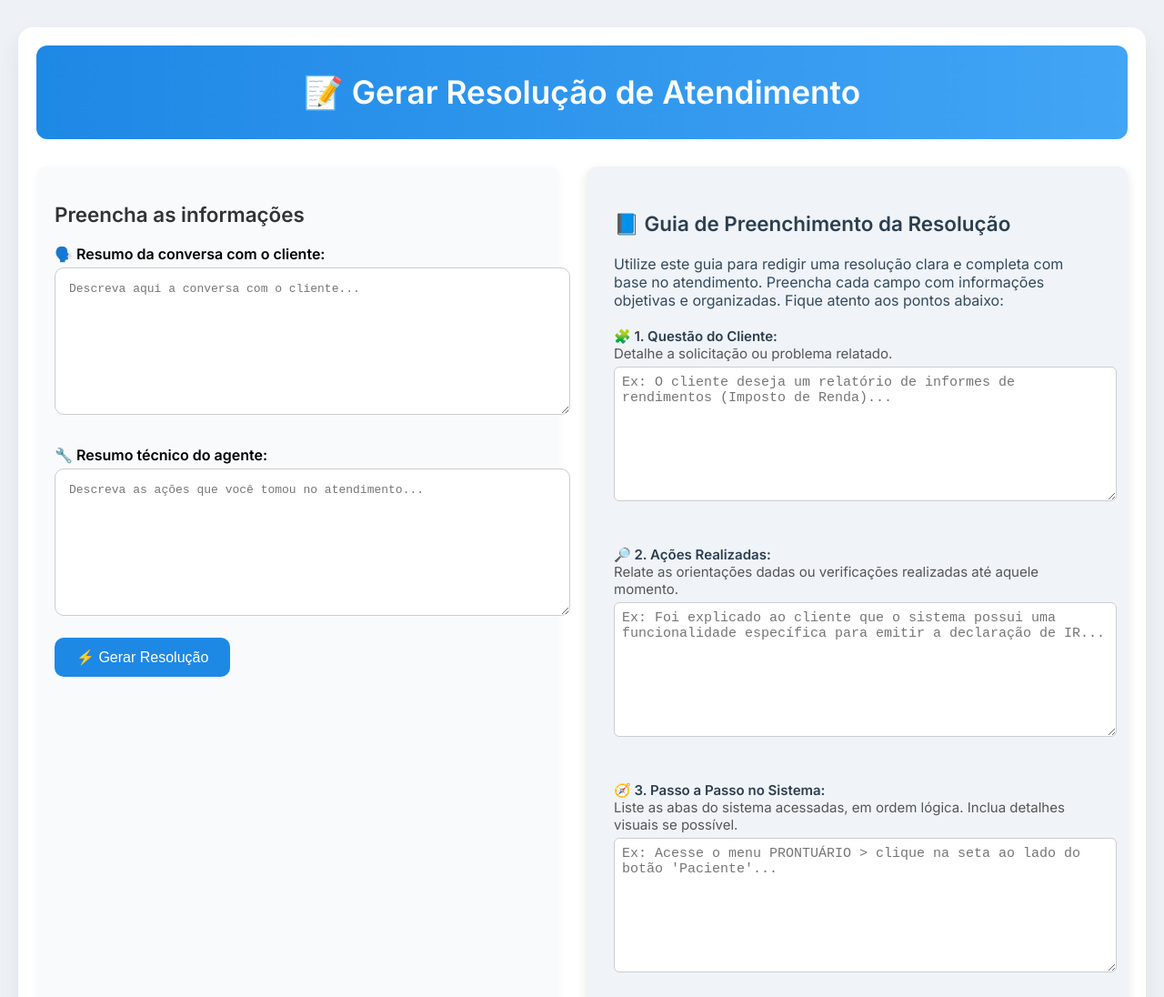
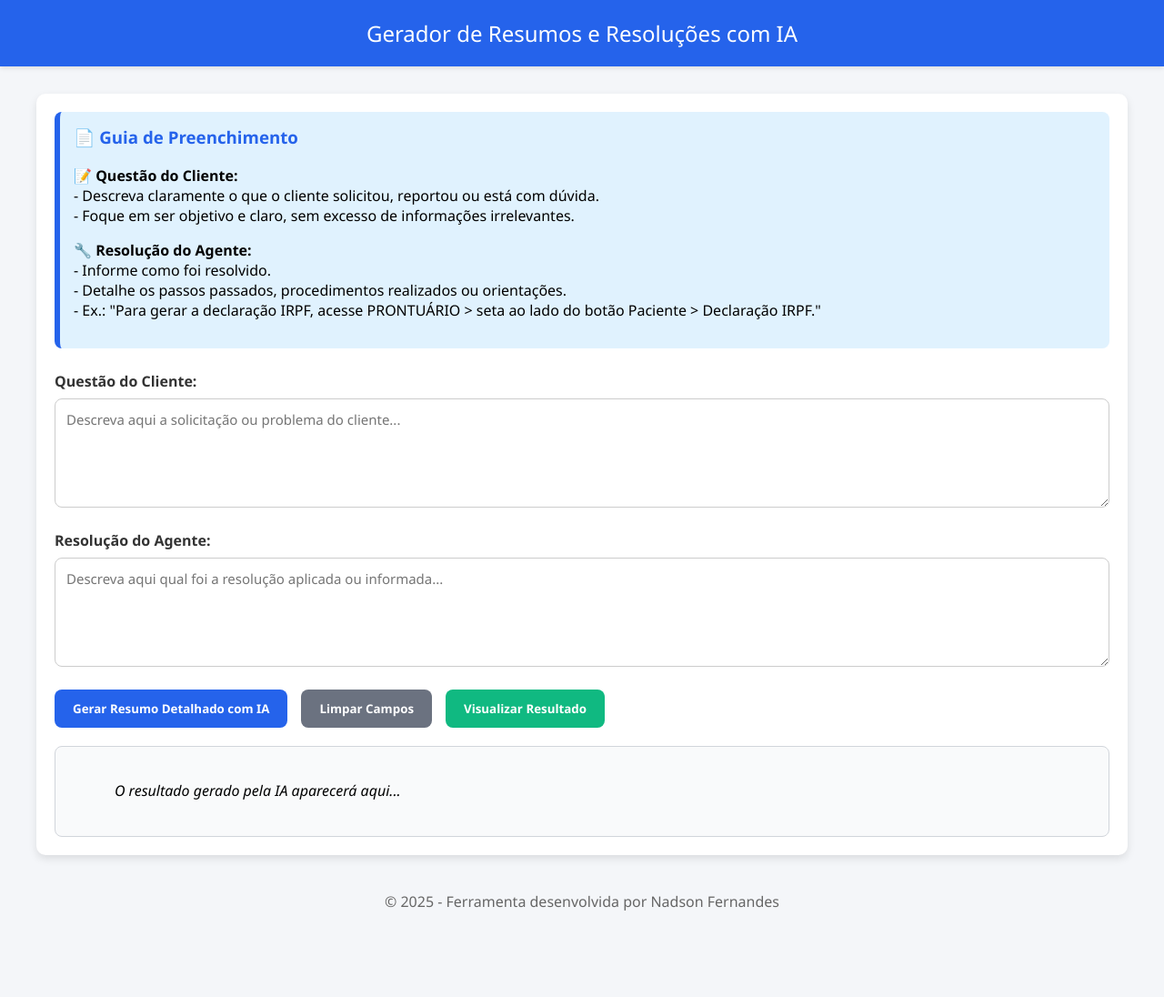
Before and after one commit to nadsonfdl/formulario-resolucao, a plain HTML site: page index.html in a window 1280 px wide. Shown: the top 1096 px of the page at 91% size. After the commit the page ends 1012 px from the top, so only its background shows below. Drawn offline with Linux system fonts and the light colour scheme.

Commit message:
Update index.html

```diff
--- a/index.html
+++ b/index.html
@@ -3,308 +3,206 @@
 <head>
     <meta charset="UTF-8">
     <meta name="viewport" content="width=device-width, initial-scale=1.0">
-  <title>Gerar Resolução</title>
-  <link href="https://fonts.googleapis.com/css2?family=Inter:wght@400;600&display=swap" rel="stylesheet">
+    <title>Gerador de Resumos e Resoluções com IA</title>
     <style>
+        * {
+            box-sizing: border-box;
+            font-family: 'Segoe UI', 'Roboto', sans-serif;
+        }
+
         body {
-      font-family: 'Inter', sans-serif;
             margin: 0;
             padding: 0;
-      background-color: #eef2f7;
+            background-color: #f4f6f9;
+        }
+
+        header {
+            background-color: #2563eb;
+            color: white;
+            padding: 20px;
+            text-align: center;
+            font-size: 24px;
+            box-shadow: 0 2px 5px rgba(0,0,0,0.1);
         }
 
         .container {
             max-width: 1200px;
             margin: 30px auto;
             padding: 20px;
-      background: #fff;
-      border-radius: 16px;
-      box-shadow: 0 10px 25px rgba(0, 0, 0, 0.07);
+            background-color: white;
+            border-radius: 10px;
+            box-shadow: 0 4px 10px rgba(0,0,0,0.1);
         }
 
-    .header {
-      background: linear-gradient(to right, #1e88e5, #42a5f5);
-      padding: 30px;
-      color: white;
-      border-radius: 12px;
-      text-align: center;
+        .guide {
+            background-color: #e0f2fe;
+            padding: 15px;
+            border-radius: 8px;
+            border-left: 6px solid #2563eb;
+            margin-bottom: 25px;
         }
 
-    .header h1 {
-      font-size: 2.2em;
-      margin: 0;
-    }
-
-    .content {
-      display: flex;
-      flex-wrap: wrap;
-      gap: 30px;
-      margin-top: 30px;
-    }
-
-    .left-panel, .right-panel {
-      flex: 1;
-      min-width: 300px;
-      background-color: #f9fafc;
-      padding: 20px;
-      border-radius: 12px;
-      box-shadow: 0 2px 10px rgba(0, 0, 0, 0.03);
-    }
-
-    h2 {
-      font-size: 1.4em;
-      color: #333;
-      margin-bottom: 20px;
+        .guide h3 {
+            margin-top: 0;
+            color: #2563eb;
         }
 
         label {
             display: block;
-      margin: 10px 0 5px;
-      font-weight: 600;
+            font-weight: bold;
+            margin-bottom: 8px;
+            color: #333;
         }
 
-    textarea, .editable-box {
+        textarea {
             width: 100%;
-      min-height: 130px;
-      padding: 15px;
+            padding: 12px;
+            border-radius: 8px;
             border: 1px solid #ccc;
-      border-radius: 10px;
-      font-size: 1em;
             resize: vertical;
-      background: #fff;
+            min-height: 120px;
+            margin-bottom: 20px;
+            font-size: 15px;
+        }
+
+        .buttons {
+            display: flex;
+            gap: 15px;
+            flex-wrap: wrap;
             margin-bottom: 20px;
         }
 
-    textarea:focus, .editable-box:focus {
-      outline: none;
-      border-color: #1e88e5;
-    }
-
-    button {
-      background-color: #1e88e5;
-      color: white;
+        .buttons button {
+            padding: 12px 20px;
             border: none;
-      padding: 12px 24px;
-      font-size: 1em;
-      border-radius: 10px;
+            border-radius: 8px;
             cursor: pointer;
+            font-weight: bold;
             transition: 0.3s;
         }
 
-    button:hover {
-      background-color: #1565c0;
+        .generate {
+            background-color: #2563eb;
+            color: white;
         }
 
-    .resolucao-area {
-      margin-top: 40px;
-      background-color: #f0f6ff;
-      padding: 20px;
-      border-radius: 12px;
+        .generate:hover {
+            background-color: #1e4ecc;
         }
 
-    .editable-box {
-      background-color: #ffffff;
+        .clear {
+            background-color: #6b7280;
+            color: white;
         }
 
-    .footer {
-      text-align: center;
-      margin-top: 60px;
-      padding: 20px;
-      background-color: #333;
-      color: white;
-      border-radius: 0 0 12px 12px;
+        .clear:hover {
+            background-color: #4b5563;
         }
 
-    @media screen and (max-width: 768px) {
-      .content {
-        flex-direction: column;
+        .view {
+            background-color: #10b981;
+            color: white;
         }
+
+        .view:hover {
+            background-color: #059669;
+        }
+
+        .result {
+            background-color: #f9fafb;
+            border: 1px solid #d1d5db;
+            padding: 15px;
+            border-radius: 8px;
+            min-height: 100px;
+            white-space: pre-wrap;
+        }
+
+        footer {
+            text-align: center;
+            padding: 10px;
+            color: #666;
+            margin-top: 20px;
         }
     </style>
 </head>
 <body>
+
+    <header>Gerador de Resumos e Resoluções com IA</header>
+
     <div class="container">
-    <div class="header">
-      <h1>📝 Gerar Resolução de Atendimento</h1>
+
+        <div class="guide">
+            <h3>📄 Guia de Preenchimento</h3>
+            <p><strong>📝 Questão do Cliente:</strong><br>
+                - Descreva claramente o que o cliente solicitou, reportou ou está com dúvida.<br>
+                - Foque em ser objetivo e claro, sem excesso de informações irrelevantes.</p>
+            <p><strong>🔧 Resolução do Agente:</strong><br>
+                - Informe como foi resolvido.<br>
+                - Detalhe os passos passados, procedimentos realizados ou orientações.<br>
+                - Ex.: "Para gerar a declaração IRPF, acesse PRONTUÁRIO &gt; seta ao lado do botão Paciente &gt; Declaração IRPF."</p>
         </div>
 
-    <div class="content">
-      <div class="left-panel">
-        <h2>Preencha as informações</h2>
-        <label for="resumoConversa">🗣️ Resumo da conversa com o cliente:</label>
-        <textarea id="resumoConversa" placeholder="Descreva aqui a conversa com o cliente..."></textarea>
+        <label for="clientIssue">Questão do Cliente:</label>
+        <textarea id="clientIssue" placeholder="Descreva aqui a solicitação ou problema do cliente..."></textarea>
 
-        <label for="resumoTecnico">🔧 Resumo técnico do agente:</label>
-        <textarea id="resumoTecnico" placeholder="Descreva as ações que você tomou no atendimento..."></textarea>
+        <label for="resolution">Resolução do Agente:</label>
+        <textarea id="resolution" placeholder="Descreva aqui qual foi a resolução aplicada ou informada..."></textarea>
 
-        <button onclick="gerarResolucao()">⚡ Gerar Resolução</button>
+        <div class="buttons">
+            <button class="generate" onclick="generateSummary()">Gerar Resumo Detalhado com IA</button>
+            <button class="clear" onclick="clearFields()">Limpar Campos</button>
+            <button class="view" onclick="viewResult()">Visualizar Resultado</button>
         </div>
 
-
-
-
-   <div class="right-panel" style="background-color: #f0f4f8; padding: 30px; border-radius: 12px; box-shadow: 0 4px 12px rgba(0, 0, 0, 0.1);">
-  <h2 style="color: #2c3e50;">📘 Guia de Preenchimento da Resolução</h2>
-  <p style="margin-bottom: 20px; color: #34495e; font-size: 16px;">
-    Utilize este guia para redigir uma resolução clara e completa com base no atendimento. Preencha cada campo com informações objetivas e organizadas. Fique atento aos pontos abaixo:
-  </p>
-
-  <ul style="list-style-type: none; padding-left: 0; font-size: 15px; color: #2c3e50;">
-
-    <li style="margin-bottom: 25px;">
-      <strong>🧩 1. Questão do Cliente:</strong><br>
-      <span style="color: #555;">Detalhe a solicitação ou problema relatado.</span><br>
-      <textarea placeholder="Ex: O cliente deseja um relatório de informes de rendimentos (Imposto de Renda)..." style="width: 100%; height: 80px; margin-top: 5px; border: 1px solid #ccc; border-radius: 6px; padding: 8px;"></textarea>
-    </li>
-
-    <li style="margin-bottom: 25px;">
-      <strong>🔎 2. Ações Realizadas:</strong><br>
-      <span style="color: #555;">Relate as orientações dadas ou verificações realizadas até aquele momento.</span><br>
-      <textarea placeholder="Ex: Foi explicado ao cliente que o sistema possui uma funcionalidade específica para emitir a declaração de IR..." style="width: 100%; height: 80px; margin-top: 5px; border: 1px solid #ccc; border-radius: 6px; padding: 8px;"></textarea>
-    </li>
-
-    <li style="margin-bottom: 25px;">
-      <strong>🧭 3. Passo a Passo no Sistema:</strong><br>
-      <span style="color: #555;">Liste as abas do sistema acessadas, em ordem lógica. Inclua detalhes visuais se possível.</span><br>
-      <textarea placeholder="Ex: Acesse o menu PRONTUÁRIO > clique na seta ao lado do botão 'Paciente'..." style="width: 100%; height: 80px; margin-top: 5px; border: 1px solid #ccc; border-radius: 6px; padding: 8px;"></textarea>
-    </li>
-
-    <li style="margin-bottom: 25px;">
-      <strong>⚙️ 4. Configurações e Banco de Dados:</strong><br>
-      <span style="color: #555;">Registre qualquer configuração alterada ou modificação técnica no banco de dados.</span><br>
-      <textarea placeholder="Ex: Foi ajustado o parâmetro XYZ nas configurações do módulo Financeiro..." style="width: 100%; height: 80px; margin-top: 5px; border: 1px solid #ccc; border-radius: 6px; padding: 8px;"></textarea>
-    </li>
-
-    <li style="margin-bottom: 25px;">
-      <strong>🛠️ 5. Ações Técnicas Aplicadas:</strong><br>
-      <span style="color: #555;">Especifique qualquer análise técnica feita: logs, testes, ajustes ou scripts executados.</span><br>
-      <textarea placeholder="Ex: Foi realizada verificação da função na base do cliente. Nenhuma inconsistência foi encontrada..." style="width: 100%; height: 80px; margin-top: 5px; border: 1px solid #ccc; border-radius: 6px; padding: 8px;"></textarea>
-    </li>
-
-    <li style="margin-bottom: 25px;">
-      <strong>✅ 6. Resultado Final:</strong><br>
-      <span style="color: #555;">Informe o desfecho do atendimento. O cliente conseguiu realizar a ação com sucesso?</span><br>
-      <textarea placeholder="Ex: O cliente conseguiu emitir a declaração de IR com sucesso após a orientação." style="width: 100%; height: 80px; margin-top: 5px; border: 1px solid #ccc; border-radius: 6px; padding: 8px;"></textarea>
-    </li>
-
-  </ul>
-
-  <p style="margin-top: 30px; color: #2c3e50; font-style: italic; font-size: 14px;">
-    ✏️ Dica: Seja claro, evite termos técnicos excessivos e sempre registre os caminhos e ações feitas. Isso garante rastreabilidade e facilita futuras consultas ou treinamentos.
-  </p>
-
-  <button onclick="gerarVisualizacao()" style="margin-top: 20px; padding: 10px 20px; background-color: #4CAF50; color: white; border: none; border-radius: 6px; cursor: pointer; font-weight: bold;">
-    Gerar Visualização com IA
-  </button>
-
-  <div id="visualizacaoIA" contenteditable="true" style="display: none; margin-top: 20px; padding: 15px; background: #ffffff; border: 1px solid #ccc; border-radius: 10px;">
-    <strong style="color: #2c3e50;">Resultado Gerado pela IA:</strong>
-    <p>Preencha os campos acima e clique em "Gerar Visualização com IA" para ver um exemplo formatado de resolução.</p>
+        <div class="result" id="resultArea">
+            <em>O resultado gerado pela IA aparecerá aqui...</em>
         </div>
 
-  <button onclick="enviarParaGoogleSheets()" style="margin-top: 20px; padding: 10px 20px; background-color: #1a73e8; color: white; border: none; border-radius: 6px; cursor: pointer; font-weight: bold;">
-    Enviar para Google Sheets
-  </button>
     </div>
 
+    <footer>&copy; 2025 - Ferramenta desenvolvida por Nadson Fernandes</footer>
+
     <script>
-function gerarVisualizacao() {
-  const campos = document.querySelectorAll('textarea');
-  let conteudo = '<h3>📄 Resolução Final:</h3><ul>';
-  campos.forEach((campo, i) => {
-    if (campo.value.trim() !== '') {
-      const titulo = document.querySelectorAll('strong')[i].innerText;
-      conteudo += `<li><strong>${titulo}</strong><br>${campo.value}</li>`;
-    }
-  });
-  conteudo += '</ul>';
-
-  const visualizacao = document.getElementById('visualizacaoIA');
-  visualizacao.innerHTML = conteudo;
-  visualizacao.style.display = 'block';
+        function clearFields() {
+            document.getElementById('clientIssue').value = '';
+            document.getElementById('resolution').value = '';
+            document.getElementById('resultArea').innerHTML = '<em>O resultado gerado pela IA aparecerá aqui...</em>';
         }
 
-function enviarParaGoogleSheets() {
-  alert("Função de envio para Google Sheets em desenvolvimento.");
-  // Aqui você pode implementar a chamada à API do Google Sheets.
+        function generateSummary() {
+            const issue = document.getElementById('clientIssue').value.trim();
+            const resolution = document.getElementById('resolution').value.trim();
+
+            if(!issue || !resolution) {
+                alert("Por favor, preencha os dois campos.");
+                return;
+            }
+
+            // Simulação do texto gerado pela IA
+            const summary = `
+🔍 Customer Intent
+O cliente deseja: ${issue}
+
+📝 Conversation Summary
+O cliente reportou: ${issue}.
+O agente informou a seguinte resolução: ${resolution}
+
+✅ Action Items
+- Garantir que a informação passada está correta.
+- Caso necessário, validar com suporte técnico.
+
+🚀 Resolução
+${resolution}
+            `;
+
+            document.getElementById('resultArea').innerText = summary;
+        }
+
+        function viewResult() {
+            const result = document.getElementById('resultArea').innerText;
+            alert(result ? result : 'Nenhum resultado gerado ainda.');
         }
     </script>
 
-
-
-
-    </div>
-
-    <!-- Área de visualização da resolução -->
-    <div id="resolucaoGerada" class="resolucao-area" style="display:none;">
-      <h2>📄 Resolução Gerada (Editável)</h2>
-      <div id="resolucaoTexto" class="editable-box" contenteditable="true"></div>
-      <br>
-      <button onclick="enviarParaSheets()">🛄 Enviar para Google Sheets</button>
-    </div>
-
-    <div class="footer">
-      Desenvolvido por Nadson - Analista de Suporte IGUT
-    </div>
-  </div>
-
-  <script>
-    const openaiApiKey = 'SUA_CHAVE_DE_API_AQUI';
-
-    async function gerarResolucao() {
-      const resumoConversa = document.getElementById('resumoConversa').value.trim();
-      const resumoTecnico = document.getElementById('resumoTecnico').value.trim();
-
-      if (!resumoConversa || !resumoTecnico) {
-        alert("Por favor, preencha ambos os campos.");
-        return;
-      }
-
-      const prompt = `Resumo da conversa com o cliente: ${resumoConversa}\nResumo técnico do agente: ${resumoTecnico}\nGere uma resolução clara, estruturada e profissional para documentar o atendimento realizado.`;
-
-      const response = await fetch('https://api.openai.com/v1/completions', {
-        method: 'POST',
-        headers: {
-          'Content-Type': 'application/json',
-          'Authorization': `Bearer ${openaiApiKey}`
-        },
-        body: JSON.stringify({
-          model: 'text-davinci-003',
-          prompt: prompt,
-          max_tokens: 200
-        })
-      });
-
-      const data = await response.json();
-      const resolucao = data.choices[0].text.trim();
-
-      document.getElementById('resolucaoTexto').textContent = resolucao;
-      document.getElementById('resolucaoGerada').style.display = 'block';
-    }
-
-    async function enviarParaSheets() {
-      const resolucaoTexto = document.getElementById('resolucaoTexto').textContent.trim();
-
-      if (!resolucaoTexto) {
-        alert("A resolução está vazia.");
-        return;
-      }
-
-      const response = await fetch('https://script.google.com/macros/s/SEU_SCRIPT_ID/exec', {
-        method: 'POST',
-        headers: {
-          'Content-Type': 'application/json',
-        },
-        body: JSON.stringify({ texto: resolucaoTexto })
-      });
-
-      const data = await response.json();
-      if (data.success) {
-        alert('✅ Resolução enviada com sucesso!');
-      } else {
-        alert('❌ Erro ao enviar resolução.');
-      }
-    }
-  </script>
 </body>
 </html>
```
Lines whose indentation alone changed are shown as unchanged.
